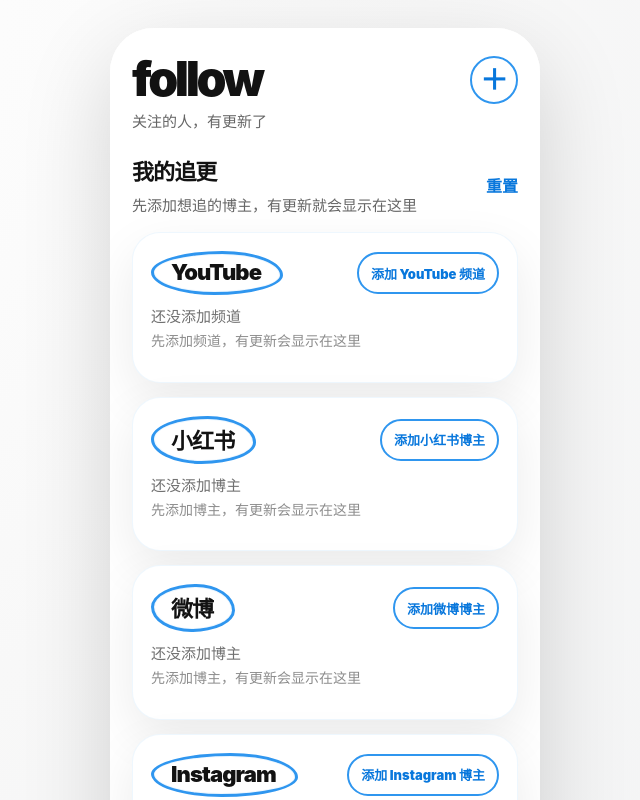
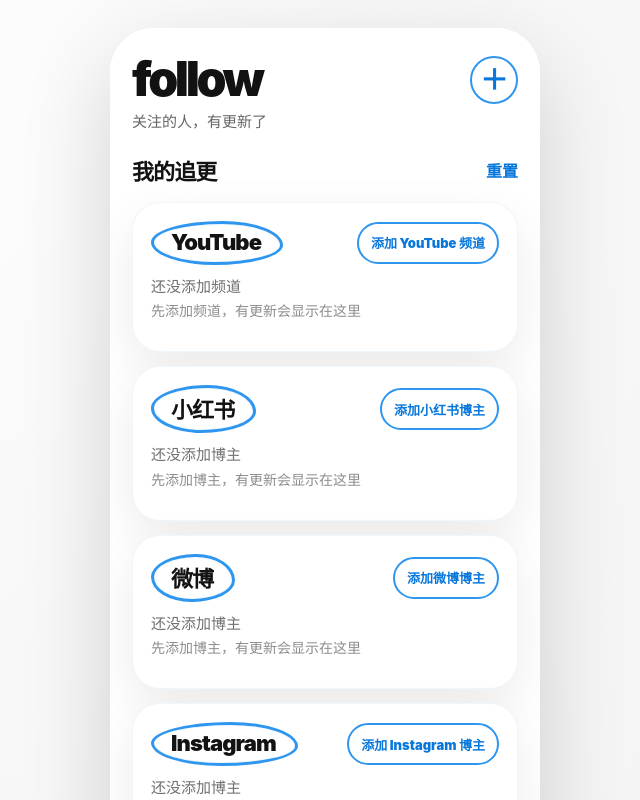
Before and after one commit to 1021zhang/1021repository, a React (Vite) app: page / in a window 1280 px wide. Shown: the top 800 px of the page, without its empty margins (315-955 px from the left). Built offline with nearby package versions, Linux system fonts and the light colour scheme.

Commit message:
remove extra homepage copy

```diff
--- a/src/App.jsx
+++ b/src/App.jsx
@@ -540,7 +540,6 @@ function HomePage({ platforms, onConnect, onReset, onViewAll }) {
       <div className="overview-head">
         <div>
           <h2>我的追更</h2>
-          <p>先添加想追的博主，有更新就会显示在这里</p>
         </div>
         <button type="button" onClick={onReset}>重置</button>
       </div>
```
